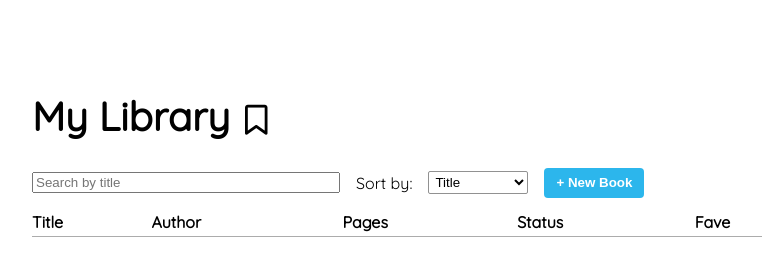
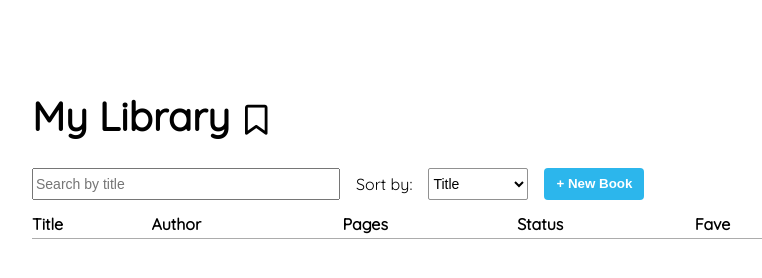
Before and after one commit to renkode/library, a plain HTML site: page index.html in a window 1280 px wide. Shown: the whole page, without its empty margins (208-970 px from the left). Drawn offline with Linux system fonts and the light colour scheme.

Commit message:
imported reset css

```diff
--- a/index.html
+++ b/index.html
@@ -1,6 +1,8 @@
 <!DOCTYPE html>
 <html>
     <head>
+        <meta name="viewport" content="width=device-width,initial-scale=1.0">
+        <link rel="stylesheet" href="/path/to/reset-css/reset.css" />
         <link rel="stylesheet" href="ui.css">
         <link rel="preconnect" href="https://fonts.googleapis.com">
         <link rel="preconnect" href="https://fonts.gstatic.com" crossorigin>
--- a/ui.css
+++ b/ui.css
@@ -30,19 +30,22 @@ body {
 
 #search-bar {
     width: 300px;
+    height: 26px;
+    font-size: 14px;
 }
 
 #sort-by {
+    height: 32px;
     width: 100px;
     background-color: white;
     border: 1px solid rgb(145, 145, 145);
     border-radius: 2px;
-    padding: 2px;
+    font-size: 14px;
 }
 
 #new-book-button {
     width: 100px;
-    height: 30px;
+    height: 32px;
     background-color: #2cb6ec;
     border: 0px;
     border-radius: 4px;
```
